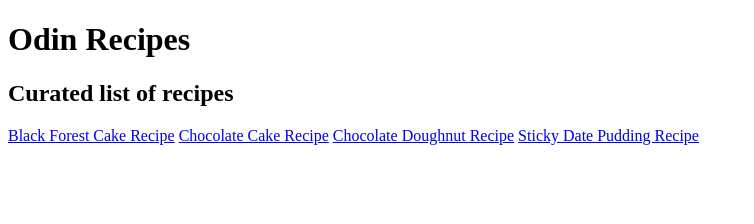
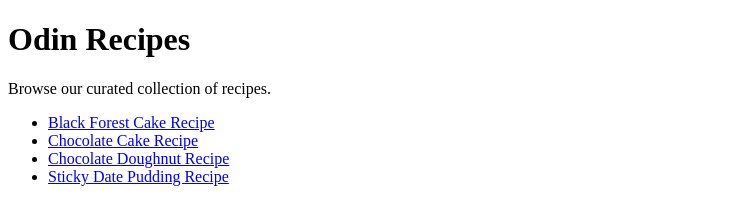
Before and after one commit to SleepingPixels/odin-recipes, a plain HTML site: page index.html in a window 1280 px wide. Shown: the whole page, without its empty margins (0-754 px from the left). Drawn offline with Linux system fonts and the light colour scheme.

Commit message:
List the recipes into bullet points
In this commit I rearranged the listed recipes into unordered lists
to keep them organised and easy to read.

```diff
--- a/index.html
+++ b/index.html
@@ -3,14 +3,16 @@
   <head>
     <title>Odin Recipes</title>
     <meta charset="UTF-8" />
-    <meta name="viewport" content="width=device-width, initial-scale=1.0" />
+    <meta name="viewport" content="width=device-width, initial-scale=1.0"/>
   </head>
   <body>
     <h1>Odin Recipes</h1>
-    <h2>Curated list of recipes</h2>
-    <a href="recipes/black-forest-cake.html">Black Forest Cake Recipe</a>
-    <a href="recipes/chocolate-cake.html">Chocolate Cake Recipe</a>
-    <a href="recipes/doughnuts.html">Chocolate Doughnut Recipe</a>
-    <a href="recipes/sticky-date-pudding.html">Sticky Date Pudding Recipe</a>
+    <p>Browse our curated collection of recipes.</p>
+    <ul>
+      <li><a href="recipes/black-forest-cake.html">Black Forest Cake Recipe</a></li>
+      <li><a href="recipes/chocolate-cake.html">Chocolate Cake Recipe</a></li>
+      <li><a href="recipes/doughnuts.html">Chocolate Doughnut Recipe</a></li>
+      <li><a href="recipes/sticky-date-pudding.html">Sticky Date Pudding Recipe</a></li>
+    </ul>
   </body>
 </html>
```
